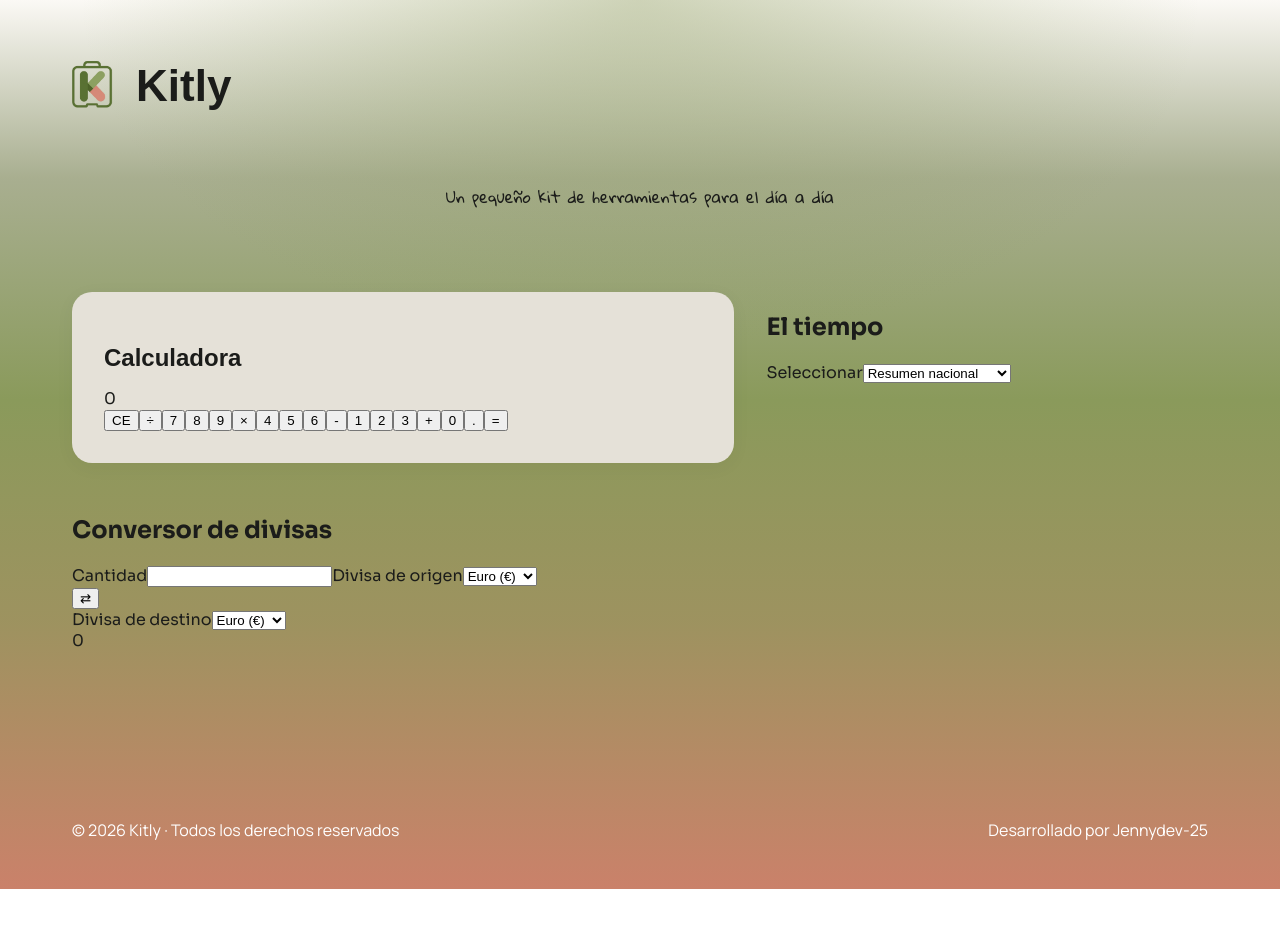
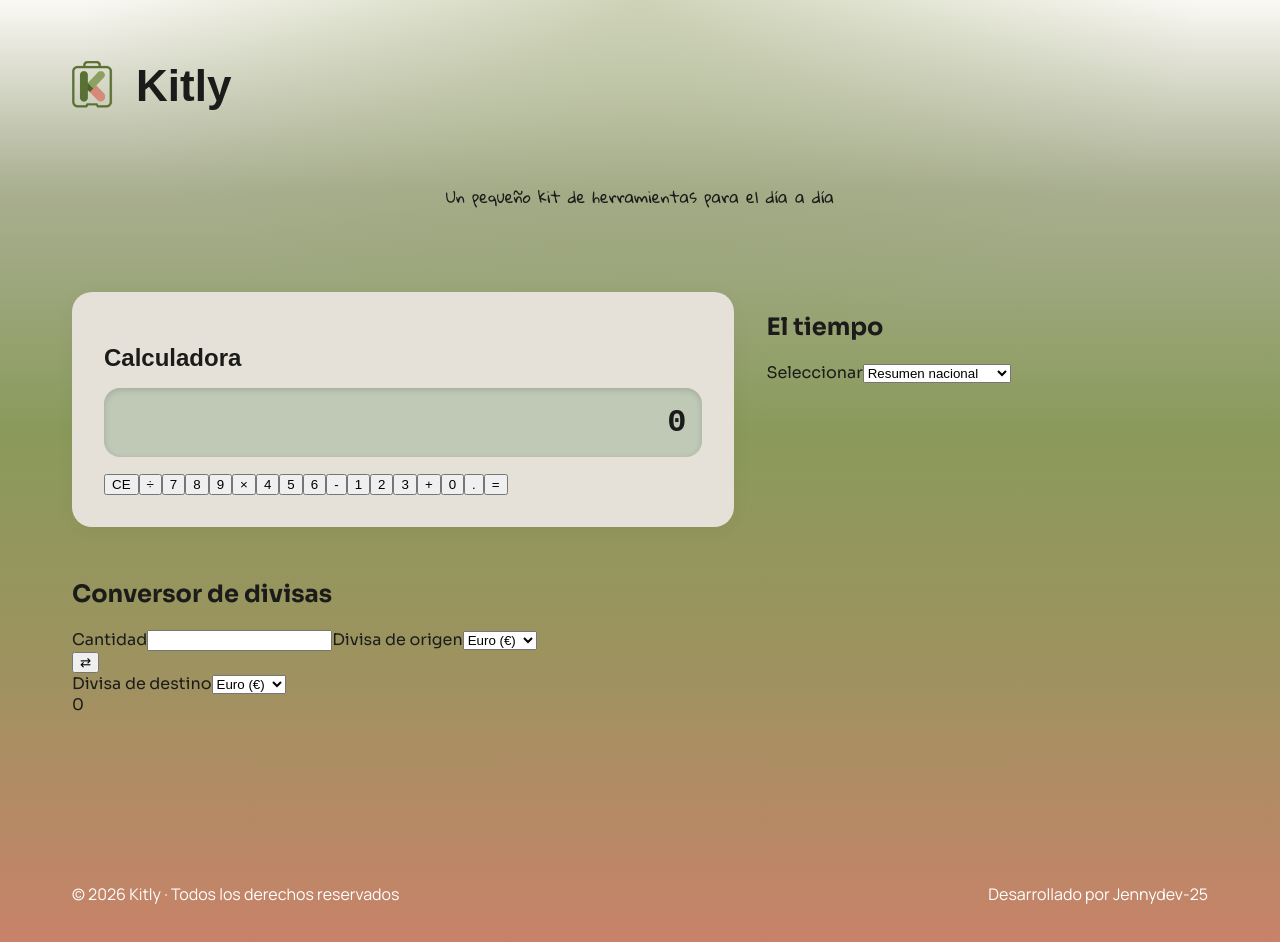
Before and after one commit to Jennydev-25/multifunctional-calculator, a Vue app: page / in a window 1280 px wide. Shown: the top 942 px of the page. Before the commit the page ends 889 px from the top, so only its background shows below. Built offline with nearby package versions, Linux system fonts and the light colour scheme; a web font is replaced by a local one.

Commit message:
style: add calculator display styling

```diff
--- a/src/components/Calculator.vue
+++ b/src/components/Calculator.vue
@@ -43,6 +43,22 @@
     }
 }
 
+.calculator__display {
+    display: block;
+    width: 100%;
+    box-sizing: border-box;
+    background-color: color-mix(in srgb, var(--color-display) 85%, var(--color-primary) 15%);
+    box-shadow: inset 0 2px 6px rgba(0, 0, 0, 0.15);
+    border-radius: var(--radius-button);
+    padding: var(--sp-sm);
+    margin-bottom: var(--sp-sm);
+    font-family: 'Courier New', monospace;
+    font-size: var(--fs-2xl);
+    font-weight: var(--fw-semibold);
+    text-align: right;
+    color: var(--color-text);
+}
+
 @media (min-width: 768px) {
     .calculator {
         padding: var(--sp-lg);
```
